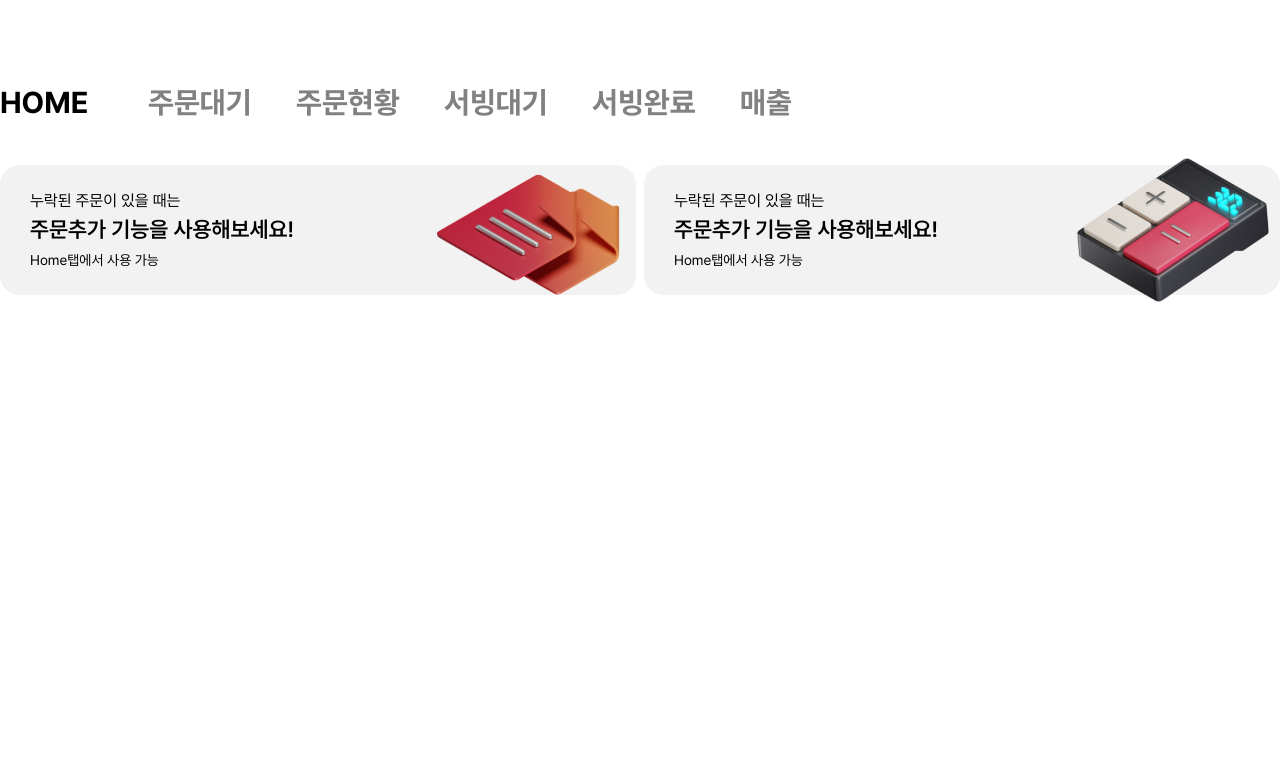
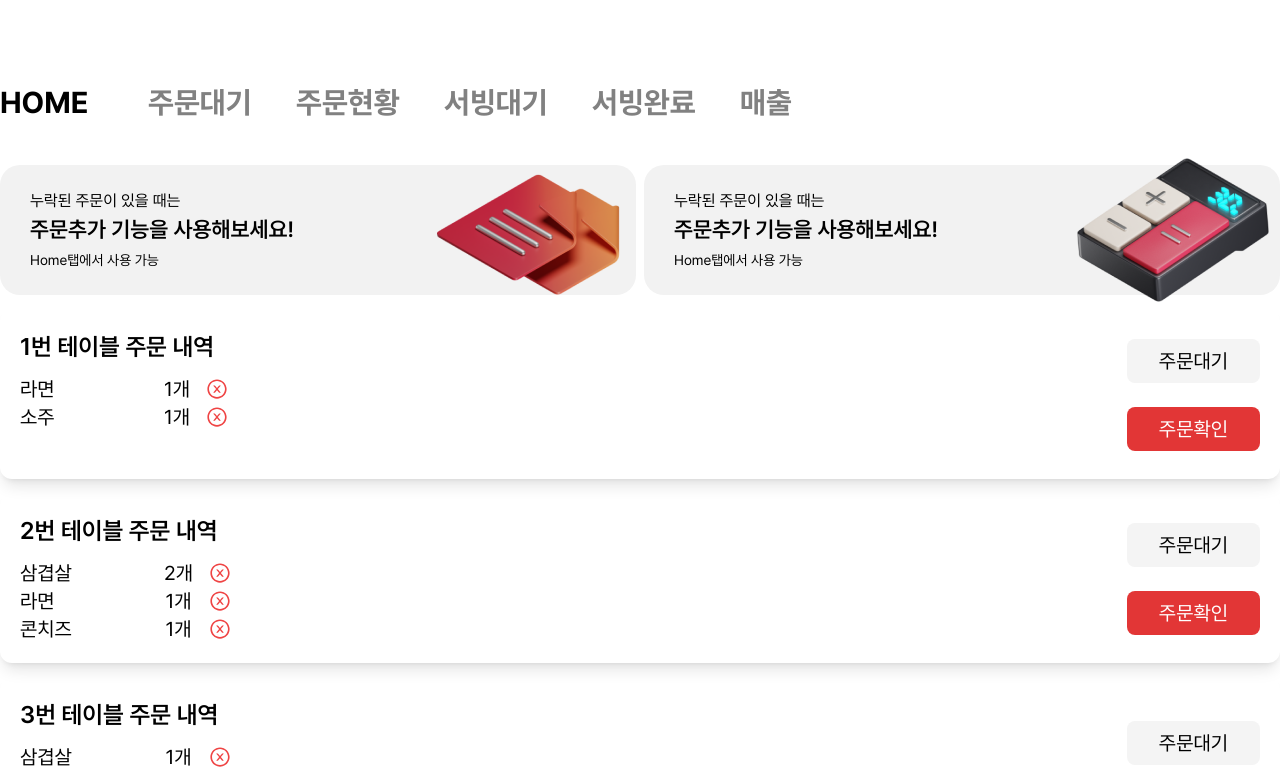
Before and after one commit to TableService-DD/DD_kiosk, a React (Vite) app in the folder dd/: page /order-list in a window 1280 px wide. Shown: the top 773 px of the page. Built offline with nearby package versions, Linux system fonts and the light colour scheme.

Commit message:
[ADD] 주문대기 페이지 퍼블리싱

```diff
--- /dev/null
+++ b/dd/src/components/InfoBanner.tsx
@@ -0,0 +1,29 @@
+type InfoBannerProps = {
+  title: string;
+  subtitle: string;
+  imgSrc: string;
+  imgAlt: string;
+};
+
+const InfoBanner: React.FC<InfoBannerProps> = ({
+  title,
+  subtitle,
+  imgSrc,
+  imgAlt,
+}) => {
+  return (
+    <div className="flex items-center justify-between w-full h-[150px] lg:h-[130px] bg-Gray08 rounded-[20px]">
+      <article className="flex flex-col gap-1 pl-[30px] py-[30px]">
+        <p>
+          {title}
+          <br />
+          <span className="text-[22px] semibolder">{subtitle}</span>
+        </p>
+        <span className="text-[14px]">Home탭에서 사용 가능</span>
+      </article>
+      <img className="object-cover" src={imgSrc} alt={imgAlt} />
+    </div>
+  );
+};
+
+export default InfoBanner;
--- /dev/null
+++ b/dd/src/components/InfoBannerList.tsx
@@ -0,0 +1,20 @@
+import { bannerItems } from '../static/data';
+import InfoBanner from './InfoBanner';
+
+const InfoBannerList: React.FC = () => {
+  return (
+    <div className="flex lg:flex-row flex-col grid-cols-1 gap-2">
+      {bannerItems.map((item, index) => (
+        <InfoBanner
+          key={index}
+          title={item.title}
+          subtitle={item.subtitle}
+          imgSrc={item.imgSrc}
+          imgAlt={item.imgAlt}
+        />
+      ))}
+    </div>
+  );
+};
+
+export default InfoBannerList;
--- /dev/null
+++ b/dd/src/components/OrderListSection.tsx
@@ -0,0 +1,69 @@
+import { AiOutlineCloseCircle } from 'react-icons/ai';
+import { useFetchTables } from '../hooks/useFetchTables';
+
+function OrderListSection() {
+  const { tables, setTables, error } = useFetchTables();
+
+  if (error) {
+    return <p className="text-red-600">Error: {error.message}</p>;
+  }
+
+  const handleRemoveOrder = (tableNumber: number, dish: string) => {
+    const updatedTables = tables
+      .map((table) => {
+        if (table.table_number === tableNumber) {
+          return {
+            ...table,
+            orders: table.orders.filter((order) => order.dish !== dish),
+          };
+        }
+        return table;
+      })
+      .filter((table) => table.orders.length > 0); // Remove tables with no orders
+
+    setTables(updatedTables);
+  };
+
+  return (
+    <section className="flex flex-col gap-4">
+      {tables.map((table) => (
+        <div key={table.table_number} className="shadow-lg rounded-xl  p-5">
+          <div className="flex justify-between">
+            <div>
+              <h2 className="text-2xl semibolder mb-3">
+                {table.table_number}번 테이블 주문 내역
+              </h2>
+              {table.orders.map((order, index) => (
+                <div
+                  className="flex items-center gap-4 justify-between text-xl"
+                  key={index}
+                >
+                  <span className="text-left w-32">{order.dish}</span>
+                  <span className="text-right">{order.quantity}개</span>
+                  <button
+                    className="text-red-500"
+                    onClick={() =>
+                      handleRemoveOrder(table.table_number, order.dish)
+                    }
+                  >
+                    <AiOutlineCloseCircle size={22} />
+                  </button>
+                </div>
+              ))}
+            </div>
+            <div className="flex flex-col gap-6 py-2 justify-center">
+              <button className="p-2 px-8 rounded-lg text-xl bg-Gray07 ">
+                주문대기
+              </button>
+              <button className="p-2 px-8 rounded-lg text-xl text-white bg-Red02">
+                주문확인
+              </button>
+            </div>
+          </div>
+        </div>
+      ))}
+    </section>
+  );
+}
+
+export default OrderListSection;
--- a/dd/src/components/SelectedTableInfo.tsx
+++ b/dd/src/components/SelectedTableInfo.tsx
@@ -27,7 +27,6 @@ const SelectedTableInfo: React.FC<Props> = ({
           <h2 className="text-[27px] semibolder mb-3">
             {selectedTable.table_number}번 테이블
           </h2>
-          {/* <div className="w-full h-[2px] bg-Gray05" /> */}
           <div className="flex flex-col gap-3 p-4 h-[350px] bg-Gray02 overflow-y-scroll rounded-md border-2 border-Gray05 mb-4">
             {selectedTable.orders.map((order, index) => (
               <div
--- /dev/null
+++ b/dd/src/hooks/useFetchTables.ts
@@ -0,0 +1,23 @@
+import { useEffect, useState } from 'react';
+import axios from 'axios';
+import { Tables } from '../util/types';
+
+export const useFetchTables = () => {
+  const [tables, setTables] = useState<Tables>([]);
+  const [error, setError] = useState<Error | null>(null);
+
+  useEffect(() => {
+    axios
+      .get<Tables>('/data/tables.json')
+      .then((response) => {
+        const tables: Tables = response.data;
+        setTables(tables);
+      })
+      .catch((error) => {
+        console.error('There was an error fetching data:', error);
+        setError(error);
+      });
+  }, []);
+
+  return { tables, setTables, error };
+};
--- a/dd/src/pages/Home.tsx
+++ b/dd/src/pages/Home.tsx
@@ -4,27 +4,22 @@ import TableCard from '../components/TableCard';
 import { Table, Tables } from '../util/types';
 import SelectedTableInfo from '../components/SelectedTableInfo';
 import { handleDetailClick, handleRemoveOrder } from '../util/tableUtils';
+import { useFetchTables } from '../hooks/useFetchTables';
 
 function Home() {
-  const [tables, setTables] = useState<Tables>([]);
   const [selectedTable, setSelectedTable] = useState<Table | null>(null);
-  useEffect(() => {
-    axios
-      .get<Tables>('/data/tables.json')
-      .then((response) => {
-        const tables: Tables = response.data;
-        setTables(tables);
-      })
-      .catch((error) => {
-        console.error('There was an error fetching data:', error);
-      });
-  }, []);
+  const { tables, setTables, error } = useFetchTables();
+
   const handleDetail = (table: Table) => {
     handleDetailClick(setSelectedTable, table);
   };
   const handleRemove = (tableNumber: number, dish: string) => {
     handleRemoveOrder(setTables, setSelectedTable, tables, tableNumber, dish);
   };
+
+  if (error) {
+    return <div>Error loading data</div>;
+  }
 
   return (
     <section>
--- a/dd/src/pages/ListPage.tsx
+++ b/dd/src/pages/ListPage.tsx
@@ -1,44 +1,12 @@
+import InfoBannerList from '../components/InfoBannerList';
+import OrderListSection from '../components/OrderListSection';
+
 function ListPage() {
   return (
     <section className="flex flex-col">
-      <div className="flex lg:flex-row flex-col grid-cols-1 gap-2">
-        <div className="flex items-center justify-between w-full h-[150px] lg:h-[130px] bg-Gray08 rounded-[20px]">
-          <article className="flex flex-col gap-1 pl-[30px] py-[30px]">
-            <p>
-              누락된 주문이 있을 때는
-              <br />
-              <span className="text-[22px] semibolder">
-                주문추가 기능을 사용해보세요!
-              </span>
-            </p>
-
-            <span className="text-[14px]">Home탭에서 사용 가능</span>
-          </article>
-          <img
-            className=" object-cover"
-            src="/images/3d/docu.png"
-            alt="document"
-          />
-        </div>
-        <div className="flex items-center justify-between w-full h-[150px] lg:h-[130px] bg-Gray08 rounded-[20px]">
-          <article className="flex flex-col gap-1 pl-[30px] py-[30px]">
-            <p>
-              누락된 주문이 있을 때는
-              <br />
-              <span className="text-[22px] semibolder">
-                주문추가 기능을 사용해보세요!
-              </span>
-            </p>
-
-            <span className="text-[14px]">Home탭에서 사용 가능</span>
-          </article>
-          <img
-            className=" object-cover"
-            src="/images/3d/calcu.png"
-            alt="document"
-          />
-        </div>
-      </div>
+      <InfoBannerList />
+      <div className="my-2" />
+      <OrderListSection />
     </section>
   );
 }
--- /dev/null
+++ b/dd/src/static/data.ts
@@ -0,0 +1,21 @@
+export const bannerItems = [
+  {
+    title: '누락된 주문이 있을 때는',
+    subtitle: '주문추가 기능을 사용해보세요!',
+    imgSrc: '/images/3d/docu.png',
+    imgAlt: 'document',
+  },
+  {
+    title: '누락된 주문이 있을 때는',
+    subtitle: '주문추가 기능을 사용해보세요!',
+    imgSrc: '/images/3d/calcu.png',
+    imgAlt: 'calculator',
+  },
+];
+
+export type InfoBannerItem = {
+  title: string;
+  subtitle: string;
+  imgSrc: string;
+  imgAlt: string;
+};
```
